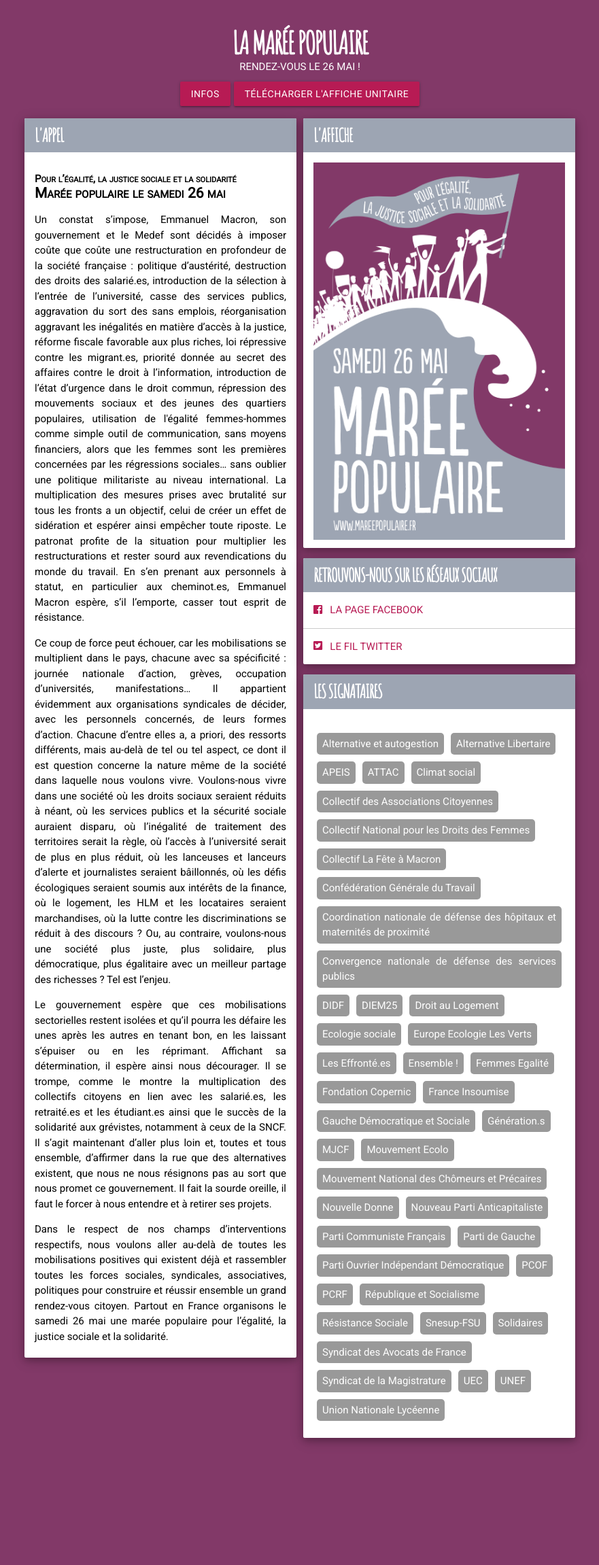
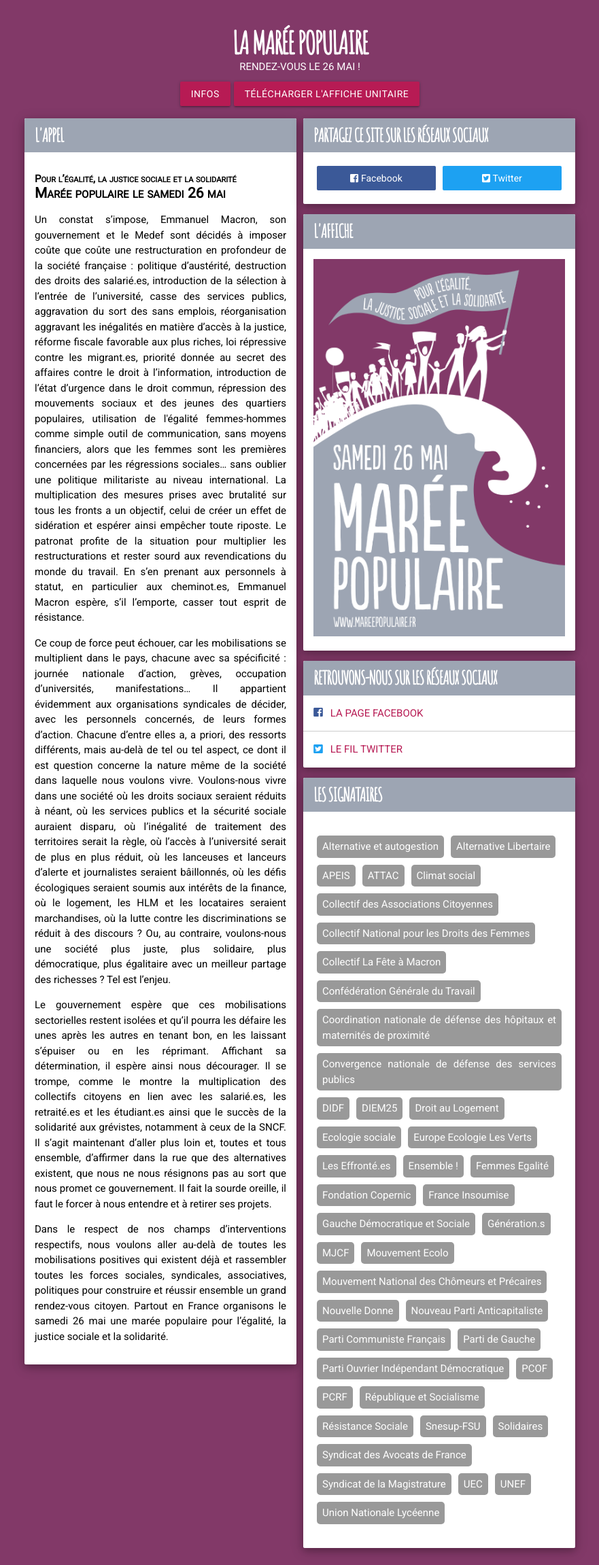
Before and after one commit to tonygoussot/mareepopulaire, a Jekyll site: the page built from index.html, in a window 1280 px wide. Shown: the whole page at 68% size, without its empty margins (199-1080 px from the left). Built offline with Jekyll 4.4.1, drawn with Linux system fonts in a browser that asks for light colours; nearby versions of some CDN libraries; comment, search, counter and statistics services are not loaded; before the commit the page ends 2140 px from its top, so only the background shows below that.

Commit message:
Ajout des boutons de partage

```diff
--- a/_layouts/layout.html
+++ b/_layouts/layout.html
@@ -16,8 +16,6 @@
     <meta name="theme-color" content="#000000">
     <link rel="stylesheet" href="https://cdnjs.cloudflare.com/ajax/libs/materialize/1.0.0-beta/css/materialize.min.css">
     <link rel="stylesheet" href="{{ site.baseurl }}/public/css/style.css">
-    <link href="https://fonts.googleapis.com/icon?family=Material+Icons"
-          rel="stylesheet">
     <link href="https://fonts.googleapis.com/css?family=Roboto|Amatic+SC"
           rel="stylesheet">
 
@@ -31,21 +29,34 @@
       Learn how to configure a non-root public URL by running `npm run build`.
     -->
 
-    <script defer src="https://use.fontawesome.com/releases/v5.0.9/js/all.js"
-            integrity="sha384-8iPTk2s/jMVj81dnzb/iFR2sdA7u06vHJyyLlAd4snFpCl/SnyUjRrbdJsw1pGIl" crossorigin="anonymous"></script>
-    <script async src="https://platform.twitter.com/widgets.js" charset="utf-8"></script>
+    {% capture absolute_prefix %}{{ site.url | replace: 'http://', 'https://' }}{{ site.baseurl }}{% endcapture %}
 
-    <meta property="og:url" content="{{ site.url | replace: 'http://', 'https://' }}{{ page.url }}" />
-    {% for item in page.opengraph %}
-        {% if item.url %}
-            <meta property="{{ item.key }}" content="{{ site.url | replace: 'http://', 'https://' }}{{ item.value }}" />
-        {% else %}
-            <meta property="{{ item.key }}" content="{{ item.value }}" />
-        {% endif %}
-    {% endfor %}
+    <meta property="og:url" content="{{ absolute_prefix }}{{ page.url }}"/>
+    {% if page.social_type %}
+    <meta property="og:type" content="{{ page.social_type }}"/>
+    {% else %}
+    <meta property="og:type" content="article" />
+    {% endif %}
+    {% if page.social_title %}
+    <meta property="og:title" content="{{ page.social_title }}"/>
+    {% else %}
+    <meta property="og:title" content="{{ page.title }}"/>
+    {% endif %}
+    {% if page.social_description %}
+    <meta property="og:description" content="{{ page.social_description }}"/>
+    {% endif %}
 
-    <meta property="twitter:site" content="{{ site.twitter_username }}" />
+    <meta property="og:image" content="{{ absolute_prefix }}/public/img/partage-fb-2.png" />
+    <meta property="og:image:width" content="1200" />
+    <meta property="og:image:height" content="630" />
 
+    {% if page.social_twitter_card %}
+    <meta property="twitter:card" content="{{ page.social_twitter_card }}"/>
+    {% else %}
+    <meta property="twitter:card" content="summary"/>
+    {% endif %}
+    <meta property="twitter:image" content="{{ absolute_prefix }}/public/img/partage-twitter.png"/>
+    <meta property="twitter:site" content="{{ site.twitter_username }}"/>
 
     <title>La Marée populaire</title>
 </head>
--- a/index.html
+++ b/index.html
@@ -1,29 +1,9 @@
 ---
 layout: layout
-title: Accueil
-opengraph:
-  - key: "og:title"
-    value: La Marée populaire
-  - key: "og:type"
-    value: website
-  - key: "og:image"
-    value: /public/img/partage-fb-2.png
-    url: yes
-  - key: "og:image:width"
-    value: 1200
-  - key: "og:image:height"
-    value: 630
-  - key: "og:description"
-    value:  Pour l’égalité, la justice sociale et la solidarité, marée populaire le samedi 26 mai
-  - key: "twitter:card"
-    value: summary_large_image
-  - key: "twitter:title"
-    value: "La Marée populaire, le samedi 26 mai"
-  - key: "twitter:image"
-    value: /public/img/partage-twitter.png
-    url: yes
-  - key: "twitter:description"
-    value: Pour l'égalité, la justice sociale et la solidarité, marée populaire le samedi 26 mai
+title: La Marée populaire
+social_title: La Marée populaire
+social_type: website
+social_description: Pour l’égalité, la justice sociale et la solidarité, marée populaire le samedi 26 mai
 ---
 <div class="Intro">
     <div class="intro-col">
@@ -91,6 +71,35 @@
     <div class="intro-col">
         <div class="Article card">
             <div class="Article__title">
+                Partagez ce site sur les réseaux sociaux
+            </div>
+            <div class="Article__content Social">
+                <a class="Social__Button Social__Button--fa"
+                   href="https://www.facebook.com/sharer/sharer.php?u=https%3A//mareepopulaire.fr">
+                    <img class="SocialImage SocialImage--big" src="{{ site.baseurl }}/public/img/fa-white.svg"
+                         alt="Facebok">
+                    Facebook
+                </a>
+                <a class="Social__Button Social__Button--tw"
+                   href="https://twitter.com/home?status=Le%205%20mai,%20c'est%20la%20mar%C3%A9e%20populaire%0Amareepopulaire.fr">
+                    <img class="SocialImage SocialImage--big" src="{{ site.baseurl }}/public/img/twitter-white.svg"
+                         alt="Twitter">
+                    Twitter
+                </a>
+                <script>
+                    function socialClick(e) {
+                      window.open(e.currentTarget.href, 'social', 'width=600,height=600,menubar=no,toolbar=no');
+                      e.preventDefault();
+                    }
+                    document.querySelectorAll('.Social__Button').forEach(function(link) {
+                      link.addEventListener('click', socialClick);
+                    })
+                </script>
+            </div>
+        </div>
+
+        <div class="Article card">
+            <div class="Article__title">
                 L'affiche
             </div>
             <div class="Article__content">
@@ -105,22 +114,13 @@
             </div>
             <div class="Article__action rs">
                 <a class="Article__action--link" href="https://www.facebook.com/mareepopulaire/" target="_blank">
-                    <svg class="svg-inline--fa fa-facebook-square fa-w-14" aria-hidden="true" data-prefix="fab"
-                         data-icon="facebook-square" role="img" xmlns="http://www.w3.org/2000/svg" viewBox="0 0 448 512"
-                         data-fa-i2svg="">
-                        <path fill="currentColor"
-                              d="M448 80v352c0 26.5-21.5 48-48 48h-85.3V302.8h60.6l8.7-67.6h-69.3V192c0-19.6 5.4-32.9 33.5-32.9H384V98.7c-6.2-.8-27.4-2.7-52.2-2.7-51.6 0-87 31.5-87 89.4v49.9H184v67.6h60.9V480H48c-26.5 0-48-21.5-48-48V80c0-26.5 21.5-48 48-48h352c26.5 0 48 21.5 48 48z"></path>
-                    </svg>
-                    La page Facebook</a>
+                    <img class="SocialImage SocialImage--small" src="{{ site.baseurl }}/public/img/fa.svg"> La page
+                    Facebook</a>
             </div>
             <div class="Article__action rs">
                 <a class="Article__action--link" href="https://twitter.com/mareepopulaire" target="_blank">
-                    <svg class="svg-inline--fa fa-twitter-square fa-w-14" aria-hidden="true" data-prefix="fab"
-                         data-icon="twitter-square" role="img" xmlns="http://www.w3.org/2000/svg" viewBox="0 0 448 512"
-                         data-fa-i2svg="">
-                        <path fill="currentColor"
-                              d="M400 32H48C21.5 32 0 53.5 0 80v352c0 26.5 21.5 48 48 48h352c26.5 0 48-21.5 48-48V80c0-26.5-21.5-48-48-48zm-48.9 158.8c.2 2.8.2 5.7.2 8.5 0 86.7-66 186.6-186.6 186.6-37.2 0-71.7-10.8-100.7-29.4 5.3.6 10.4.8 15.8.8 30.7 0 58.9-10.4 81.4-28-28.8-.6-53-19.5-61.3-45.5 10.1 1.5 19.2 1.5 29.6-1.2-30-6.1-52.5-32.5-52.5-64.4v-.8c8.7 4.9 18.9 7.9 29.6 8.3a65.447 65.447 0 0 1-29.2-54.6c0-12.2 3.2-23.4 8.9-33.1 32.3 39.8 80.8 65.8 135.2 68.6-9.3-44.5 24-80.6 64-80.6 18.9 0 35.9 7.9 47.9 20.7 14.8-2.8 29-8.3 41.6-15.8-4.9 15.2-15.2 28-28.8 36.1 13.2-1.4 26-5.1 37.8-10.2-8.9 13.1-20.1 24.7-32.9 34z"></path>
-                    </svg><!-- <i class="fab fa-twitter-square"></i> --><span> Le fil Twitter</span></a>
+                    <img class="SocialImage SocialImage--small" src="{{ site.baseurl }}/public/img/twitter.svg"> Le fil
+                    Twitter</a>
             </div>
         </div>
         <div class="Article card">
--- a/public/css/style.scss
+++ b/public/css/style.scss
@@ -42,6 +42,11 @@
 img {
   width: 100%;
   height: auto;
+}
+
+a {
+  color: inherit;
+  text-decoration: none;
 }
 
 .btn, .btn-large, .btn-small {
@@ -131,6 +136,7 @@
   display: flex;
   -ms-flex-wrap: wrap-reverse;
   flex-wrap: wrap-reverse;
+  justify-content: center;
 }
 
 .intro-col {
@@ -142,6 +148,7 @@
   max-width: $column-width;
   background-color: #fff;
   color: #000;
+  overflow: auto;
 }
 
 .Article__content, .Article__title {
@@ -208,7 +215,7 @@
   background-color: #EEE;
 }
 
-.Article__action--link svg {
+.Article__action--link img {
   display: inline;
   margin-right: 0.5em;
 }
@@ -229,3 +236,45 @@
   box-shadow: 0 4px 10px 0 rgba(0, 0, 0, .2), 0 4px 20px 0 rgba(0, 0, 0, .19);
   border-radius: 2px;
 }
+
+.Social {
+  display: flex;
+  flex-wrap: wrap;
+  justify-content: space-around;
+  font-size: 14px;
+  overflow: auto;
+}
+
+.Social__Button {
+  text-align: center;
+  color: #fff;
+  border: none;
+  border-radius: 2px;
+  height: 36px;
+  line-height: 36px;
+  padding: 0 16px;
+  margin: 5px;
+  flex: 1 1 0;
+  min-width: 150px;
+}
+
+.Social__Button--fa {
+  background-color: #3b5998;
+}
+
+.Social__Button--tw {
+  background-color: #1DA1F2;
+}
+
+.SocialImage {
+  display: inline-block;
+  font-size: inherit;
+  height: 1em;
+  width: auto;
+  overflow: visible;
+  vertical-align: -.125em;
+}
+
+.SocialImage--small {
+  width: .9em;
+}
```
Also changed, not shown: public/img/fa-white.svg (added), public/img/fa.svg (added), public/img/twitter-white.svg (added), public/img/twitter.svg (added).
